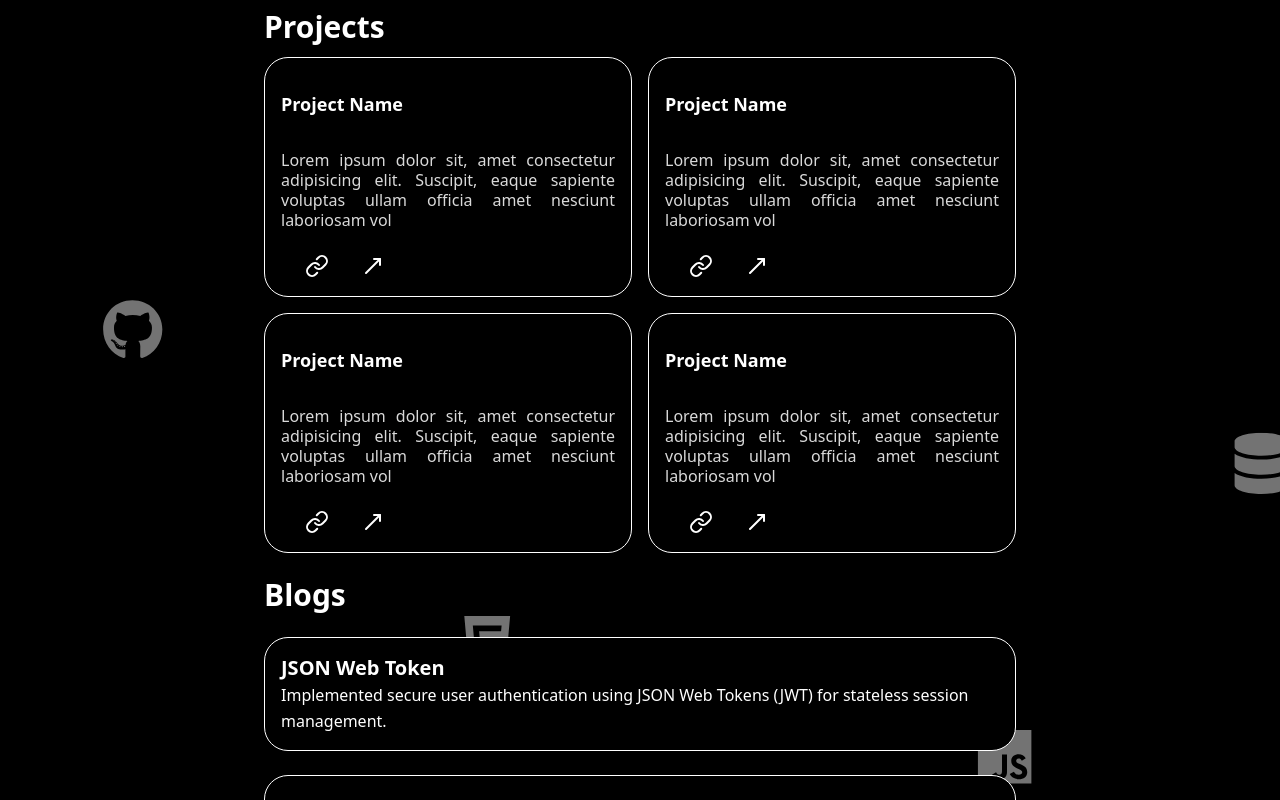
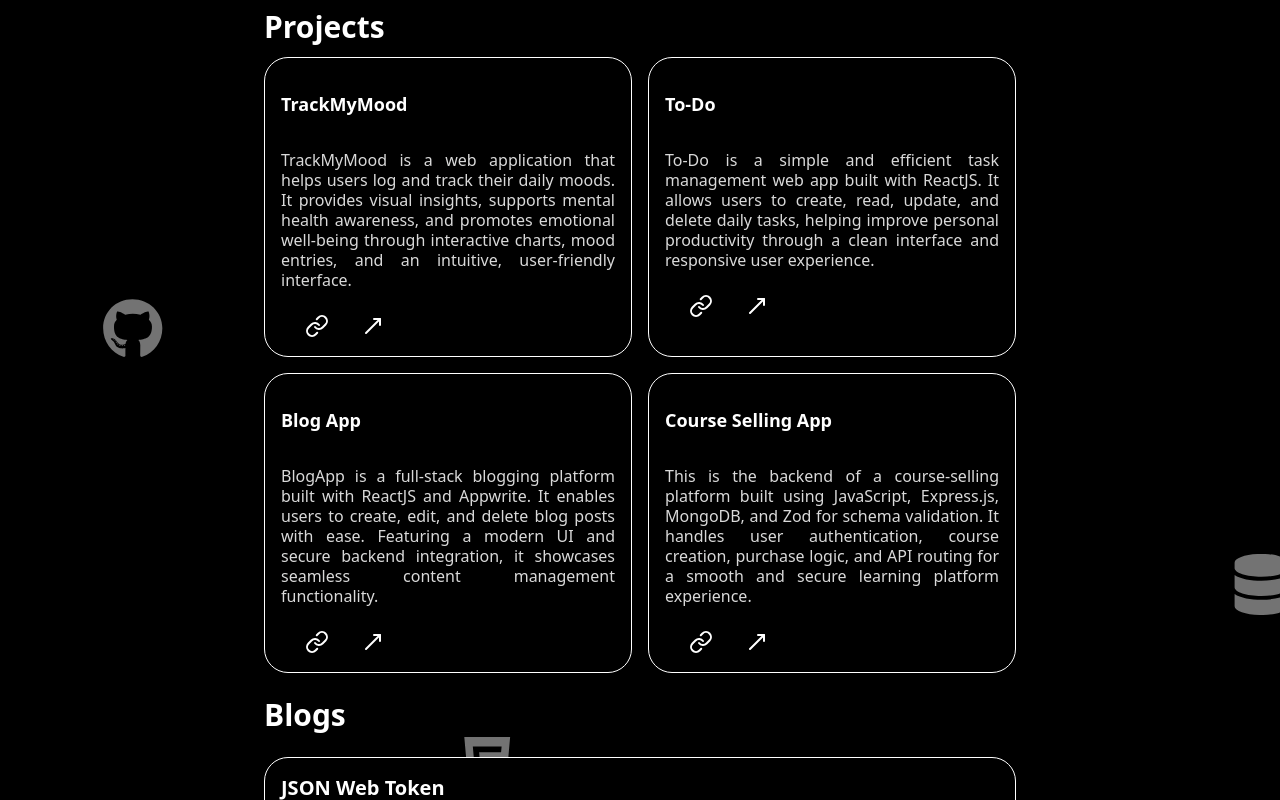
Before and after one commit to vikalpis/Portfolio, a React (Vite) app: page / in a window 1280 px wide. Shown: the part 720-1520 px from the top of the page. Built offline with nearby package versions, Linux system fonts and the light colour scheme.

Commit message:
final push(just hoping)

```diff
--- a/src/components/Blog.jsx
+++ b/src/components/Blog.jsx
@@ -5,17 +5,17 @@ export default function Blog() {
           <h1 className="text-2xl sm:text-3xl font-bold text-white px-2">Blogs</h1>
         </div>
 
-        <div className="grid grid-cols-1 sm:grid-cols-1 lg:grid-cols-1 gap-6 px-2 text-white bg-transparent">
-          <div className="border bg-black w-full min-h-20 rounded-3xl p-4  hover:scale-105 transition-transform duration-300">
-            <a href="https://jwts.hashnode.dev/jwts-json-web-tokens" className="text-lg sm:text-xl font-bold mb-2">JSON Web Token</a> <br />
-            <a href="https://jwts.hashnode.dev/jwts-json-web-tokens" className="text-sm sm:text-base leading-relaxed">
+        <div className="grid grid-cols-1 sm:grid-cols-1 lg:grid-cols-1 gap-6 px-2 text-white bg-transparent ">
+          <div className="border bg-black w-full min-h-20 rounded-3xl p-4  hover:scale-105 transition-transform duration-300 hover:bg-gradient-to-br from-white/55 to-black">
+            <a href="https://jwts.hashnode.dev/jwts-json-web-tokens" target="_blank" className="text-lg sm:text-xl font-bold mb-2">JSON Web Token</a> <br />
+            <a href="https://jwts.hashnode.dev/jwts-json-web-tokens" target="_blank" className="text-sm sm:text-base leading-relaxed text-white/85">
               Implemented secure user authentication using JSON Web Tokens (JWT) for stateless session management.
             </a>
           </div>
 
-          <div className="bg-black border w-full min-h-20 rounded-3xl p-6  hover:scale-105 transition-transform duration-300">
-            <a href="https://salting-in-passwords.hashnode.dev/salting-passwords-in-backend-authentication" className="text-lg sm:text-xl font-bold mb-2">Salting Passwords in Backend Authentication</a><br />
-            <a href="https://salting-in-passwords.hashnode.dev/salting-passwords-in-backend-authentication" className="text-sm sm:text-base leading-relaxed">
+          <div className="bg-black border w-full min-h-20 rounded-3xl p-6  hover:scale-105 transition-transform duration-300 hover:bg-gradient-to-br from-white/55 to-black">
+            <a href="https://salting-in-passwords.hashnode.dev/salting-passwords-in-backend-authentication" target="_blank" className="text-lg sm:text-xl font-bold mb-2">Salting Passwords in Backend Authentication</a><br />
+            <a href="https://salting-in-passwords.hashnode.dev/salting-passwords-in-backend-authentication" target="_blank" className="text-sm sm:text-base leading-relaxed text-white/85">
               Integrated password salting and hashing to enhance security in backend authentication.
             </a>
           </div>
--- a/src/components/Project.jsx
+++ b/src/components/Project.jsx
@@ -17,65 +17,61 @@ export default function Project(){
  {/*1st */}
   <div className={`transition-all duration-500 hover:scale-105 cursor-pointer w-full bg-black border rounded-3xl ${visible ? "opacity-100 translate-y-0" : "opacity-0 translate-y-10"} hover:bg-gradient-to-br from-white/55 to-black `}>
     <p className="font-bold text-lg p-4 pt-8 ">
-      Project Name
+      TrackMyMood
     </p>
 
     <p className="p-4 leading-tight text-justify text-white/85">
-      Lorem ipsum dolor sit, amet consectetur adipisicing elit. Suscipit, eaque sapiente voluptas ullam officia amet nesciunt laboriosam vol
+    TrackMyMood is a web application that helps users log and track their daily moods. It provides visual insights, supports mental health awareness, and promotes emotional well-being through interactive charts, mood entries, and an intuitive, user-friendly interface.
     </p>
 
     <div className="flex gap-4 ml-4 sm:ml-4 md:ml-8 mb-2.5 ">
-      <button className="transition-all duration-500 hover:scale-x-125 rounded-lg p-2 bg-transparent"><Link/></button>
-      <button className="transition-all duration-500 hover:scale-x-125 rounded-lg p-2 bg-transparent"><MoveUpRight/></button>
+      <a href="https://github.com/vikalpis/TrackMyMood" target="_blank" className="transition-all duration-500 hover:scale-x-125 rounded-lg p-2 bg-transparent"><Link/></a>
+      <a href="https://track-my-mood-lac.vercel.app/" target="_blank" className="transition-all duration-500 hover:scale-x-125 rounded-lg p-2 bg-transparent"><MoveUpRight/></a>
     </div>
   </div>
  {/*2nd */}
  <div className={`transition-all duration-500 hover:scale-105 cursor-pointer w-full bg-black border rounded-3xl ${visible ? "opacity-100 translate-y-0" : "opacity-0 translate-y-10"} hover:bg-gradient-to-br from-white/55 to-black`}>
  <p className="font-bold text-lg p-4 pt-8 ">
-      Project Name
+      To-Do
     </p>
 
     <p className="p-4 leading-tight text-justify text-white/85">
-      Lorem ipsum dolor sit, amet consectetur adipisicing elit. Suscipit, eaque sapiente voluptas ullam officia amet nesciunt laboriosam vol
-    </p>
+    To-Do is a simple and efficient task management web app built with ReactJS. It allows users to create, read, update, and delete daily tasks, helping improve personal productivity through a clean interface and responsive user experience.    </p>
 
 
     <div className="flex gap-4 ml-4 sm:ml-4 md:ml-8 mb-2.5">
-    <button className="transition-all duration-500 hover:scale-x-125 rounded-lg p-2 bg-transparent"><Link/></button>
-    <button className="transition-all duration-500 hover:scale-x-125 rounded-lg p-2 bg-transparent"><MoveUpRight/></button>
+    <a href="https://github.com/vikalpis/To-Do" target="_blank" className="transition-all duration-500 hover:scale-x-125 rounded-lg p-2 bg-transparent"><Link/></a>
+    <a href="https://to-do-zeta-five.vercel.app/" target="_blank" className="transition-all duration-500 hover:scale-x-125 rounded-lg p-2 bg-transparent"><MoveUpRight/></a>
     </div>
   </div>
 
 {/*3rd */}
 <div className={`transition-all duration-500 hover:scale-105 cursor-pointer w-full bg-black border rounded-3xl ${visible ? "opacity-100 translate-y-0" : "opacity-0 translate-y-10"} hover:bg-gradient-to-br from-white/55 to-black`}>
   <p className="font-bold text-lg p-4 pt-8 ">
-      Project Name
+      Blog App
     </p>
 
     <p className="p-4 leading-tight text-justify text-white/85">
-      Lorem ipsum dolor sit, amet consectetur adipisicing elit. Suscipit, eaque sapiente voluptas ullam officia amet nesciunt laboriosam vol
-    </p>
+    BlogApp is a full-stack blogging platform built with ReactJS and Appwrite. It enables users to create, edit, and delete blog posts with ease. Featuring a modern UI and secure backend integration, it showcases seamless content management functionality.    </p>
 
     <div className="flex gap-4 ml-4 sm:ml-4 md:ml-8 mb-2.5">
-    <button className="transition-all duration-500 hover:scale-x-125 rounded-lg p-2 bg-transparent"><Link/></button>
-    <button className="transition-all duration-500 hover:scale-x-125 rounded-lg p-2 bg-transparent"><MoveUpRight/></button>
+    <a href="https://github.com/vikalpis/BlogApp" target="_blank" className="transition-all duration-500 hover:scale-x-125 rounded-lg p-2 bg-transparent"><Link/></a>
+    <a href="https://blog-app-two-green-11.vercel.app/" target="_blank" className="transition-all duration-500 hover:scale-x-125 rounded-lg p-2 bg-transparent"><MoveUpRight/></a>
     </div>
   </div>
 
 {/*4th */}
 <div className={`transition-all duration-500 hover:scale-105 cursor-pointer w-full bg-black border rounded-3xl ${visible ? "opacity-100 translate-y-0" : "opacity-0 translate-y-10"} hover:bg-gradient-to-br from-white/55 to-black`}>
   <p className="font-bold text-lg p-4 pt-8 ">
-      Project Name
+     Course Selling App
     </p>
 
     <p className="p-4 leading-tight text-justify text-white/85">
-      Lorem ipsum dolor sit, amet consectetur adipisicing elit. Suscipit, eaque sapiente voluptas ullam officia amet nesciunt laboriosam vol
-    </p>
+    This is the backend of a course-selling platform built using JavaScript, Express.js, MongoDB, and Zod for schema validation. It handles user authentication, course creation, purchase logic, and API routing for a smooth and secure learning platform experience.    </p>
 
-    {/* Button container with spacing and responsive left margin */}
     <div className="flex gap-4 ml-4 sm:ml-4 md:ml-8 mb-2">
-    <button className="transition-all duration-500 hover:scale-x-125 rounded-lg p-2 bg-transparent "><Link/></button>
-    <button className="transition-all duration-500 hover:scale-x-125 rounded-lg p-2 bg-transparent"><MoveUpRight/></button>
+    <a href="https://github.com/vikalpis/Course-Selling-App" target="_blank" className="transition-all duration-500 hover:scale-x-125 rounded-lg p-2 bg-transparent "><Link/></a>
+    <a href="https://github.com/vikalpis/Course-Selling-App" target="_blank" className="transition-all duration-500 hover:scale-x-125 rounded-lg p-2 bg-transparent"><MoveUpRight/></a>
     </div>
   </div>
 </div>
```
